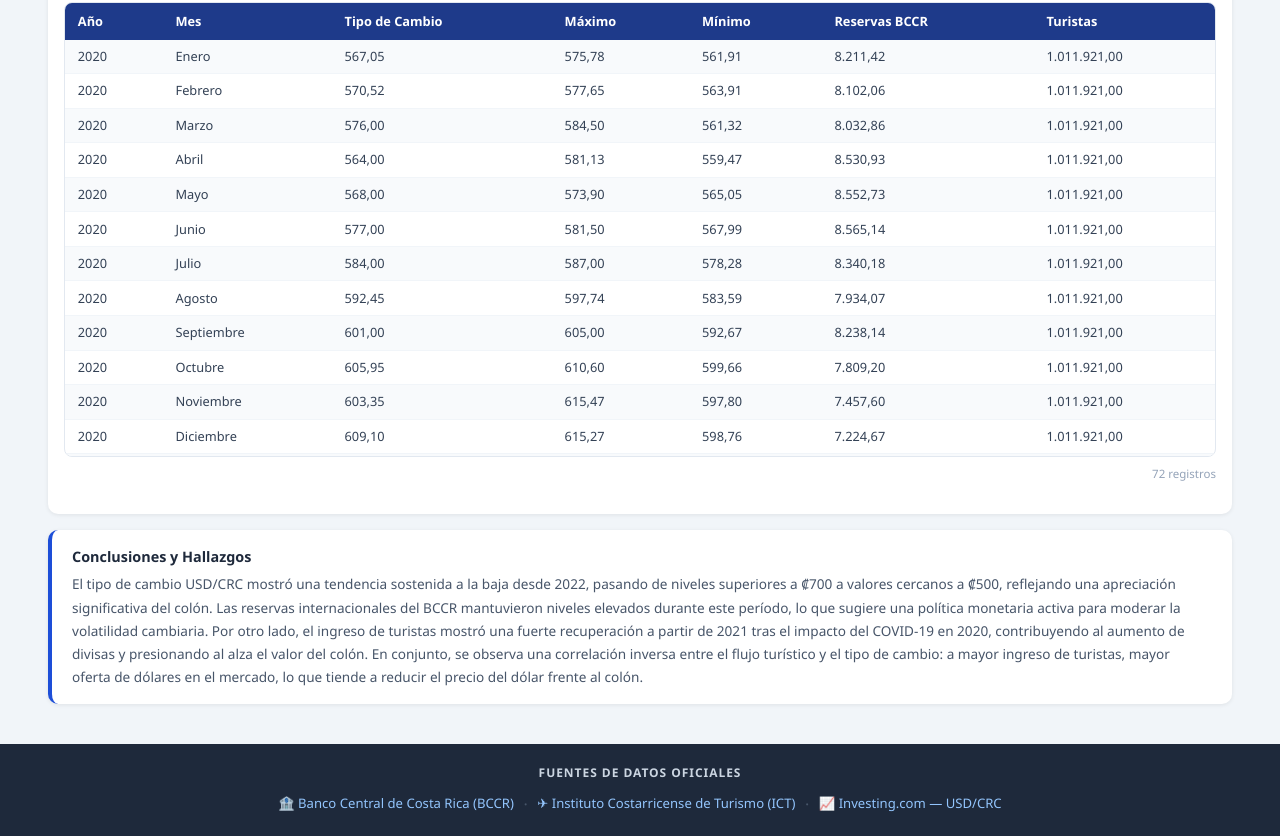
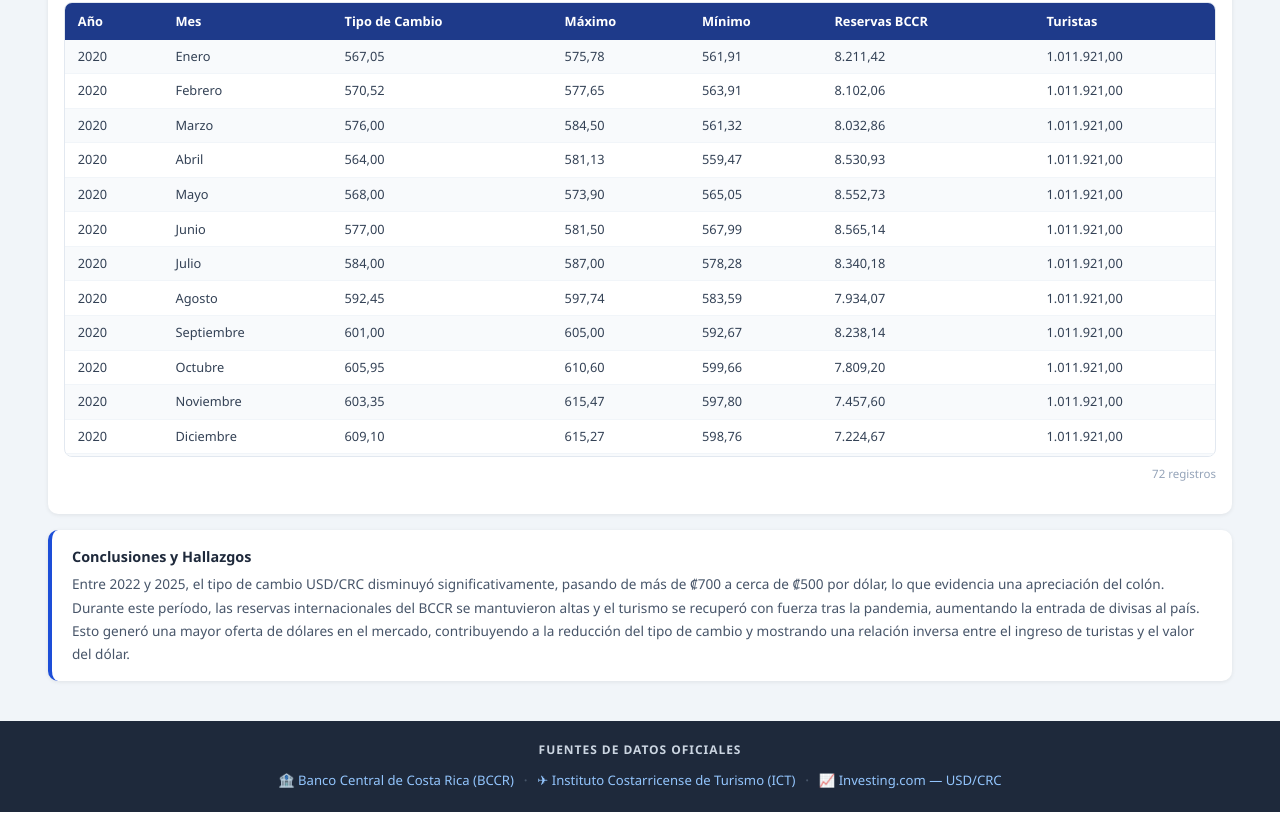
Before and after one commit to nangeel/VI_Dashboard-de-Indicadores-Econ-micos-CR, a React (Vite) app: page / in a window 1280 px wide. Shown: the part 1197-2033 px from the top of the page. After the commit the page ends 2009 px from the top, so only its background shows below. Built offline with nearby package versions, Linux system fonts and the light colour scheme.

Commit message:
cambio title

```diff
--- a/src/components/Dashboard.jsx
+++ b/src/components/Dashboard.jsx
@@ -383,7 +383,7 @@ export default function Dashboard() {
             <div>
               <p className="conclusion-titulo">Conclusiones y Hallazgos</p>
               <p className="conclusion-texto">
-                El tipo de cambio USD/CRC mostró una tendencia sostenida a la baja desde 2022, pasando de niveles superiores a ₡700 a valores cercanos a ₡500, reflejando una apreciación significativa del colón. Las reservas internacionales del BCCR mantuvieron niveles elevados durante este período, lo que sugiere una política monetaria activa para moderar la volatilidad cambiaria. Por otro lado, el ingreso de turistas mostró una fuerte recuperación a partir de 2021 tras el impacto del COVID-19 en 2020, contribuyendo al aumento de divisas y presionando al alza el valor del colón. En conjunto, se observa una correlación inversa entre el flujo turístico y el tipo de cambio: a mayor ingreso de turistas, mayor oferta de dólares en el mercado, lo que tiende a reducir el precio del dólar frente al colón.
+                Entre 2022 y 2025, el tipo de cambio USD/CRC disminuyó significativamente, pasando de más de ₡700 a cerca de ₡500 por dólar, lo que evidencia una apreciación del colón. Durante este período, las reservas internacionales del BCCR se mantuvieron altas y el turismo se recuperó con fuerza tras la pandemia, aumentando la entrada de divisas al país. Esto generó una mayor oferta de dólares en el mercado, contribuyendo a la reducción del tipo de cambio y mostrando una relación inversa entre el ingreso de turistas y el valor del dólar.
               </p>
             </div>
           </div>
```
